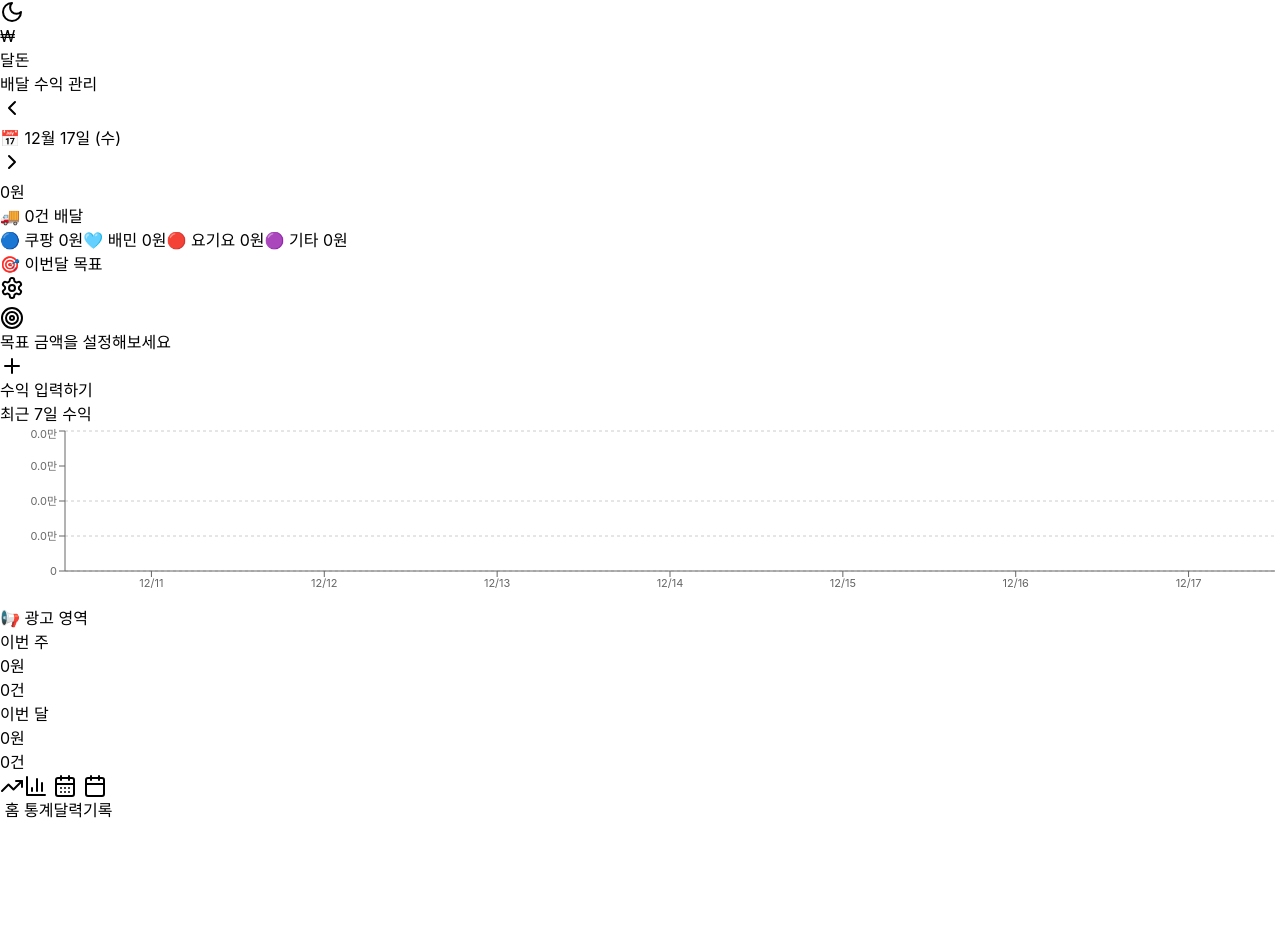
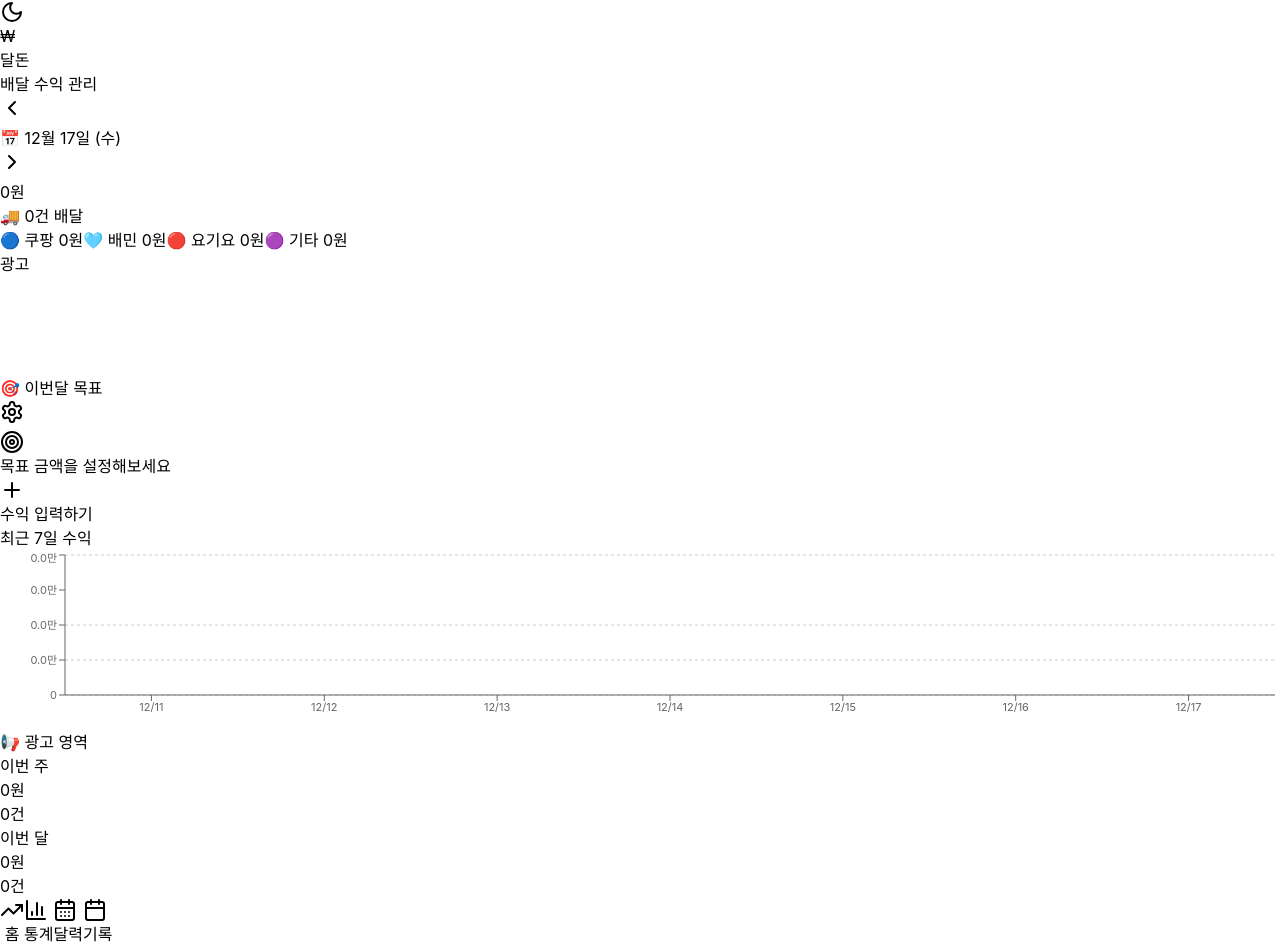
Before and after one commit to tankkwon/delivery-app, a React (Vite) app: page / in a window 1280 px wide. Before the commit the page ends 822 px from the top, so only its background shows below. Built offline with nearby package versions, Linux system fonts and the light colour scheme.

Commit message:
Update App.jsx

```diff
--- a/src/App.jsx
+++ b/src/App.jsx
@@ -4,13 +4,18 @@ import { Plus, TrendingUp, Calendar, Truck, Package, ChevronLeft, ChevronRight,
 
 // 쿠팡파트너스 광고 컴포넌트
 const CoupangAd = () => {
+  const containerRef = React.useRef(null);
+
   useEffect(() => {
-    const script = document.createElement('script');
-    script.src = 'https://ads-partners.coupang.com/g.js';
-    script.async = true;
-    document.body.appendChild(script);
+    if (containerRef.current) {
+      containerRef.current.innerHTML = '';
 
-    script.onload = () => {
+      const scriptTag1 = document.createElement('script');
+      scriptTag1.src = 'https://ads-partners.coupang.com/g.js';
+      scriptTag1.async = true;
+      containerRef.current.appendChild(scriptTag1);
+
+      scriptTag1.onload = () => {
         if (window.PartnersCoupang) {
           new window.PartnersCoupang.G({
             id: 951405,
@@ -22,15 +27,13 @@ const CoupangAd = () => {
           });
         }
       };
-
-    return () => {
-      document.body.removeChild(script);
-    };
+    }
   }, []);
 
   return (
-    <div className="flex justify-center my-3">
-      <div id="coupang-ad" className="coupang-ad-container"></div>
+    <div className="bg-white rounded-xl p-2 shadow-sm">
+      <p className="text-xs text-gray-400 text-center mb-1">광고</p>
+      <div ref={containerRef} className="flex justify-center" style={{ minHeight: '100px' }}></div>
     </div>
   );
 };
```
Lines whose indentation alone changed are shown as unchanged.
